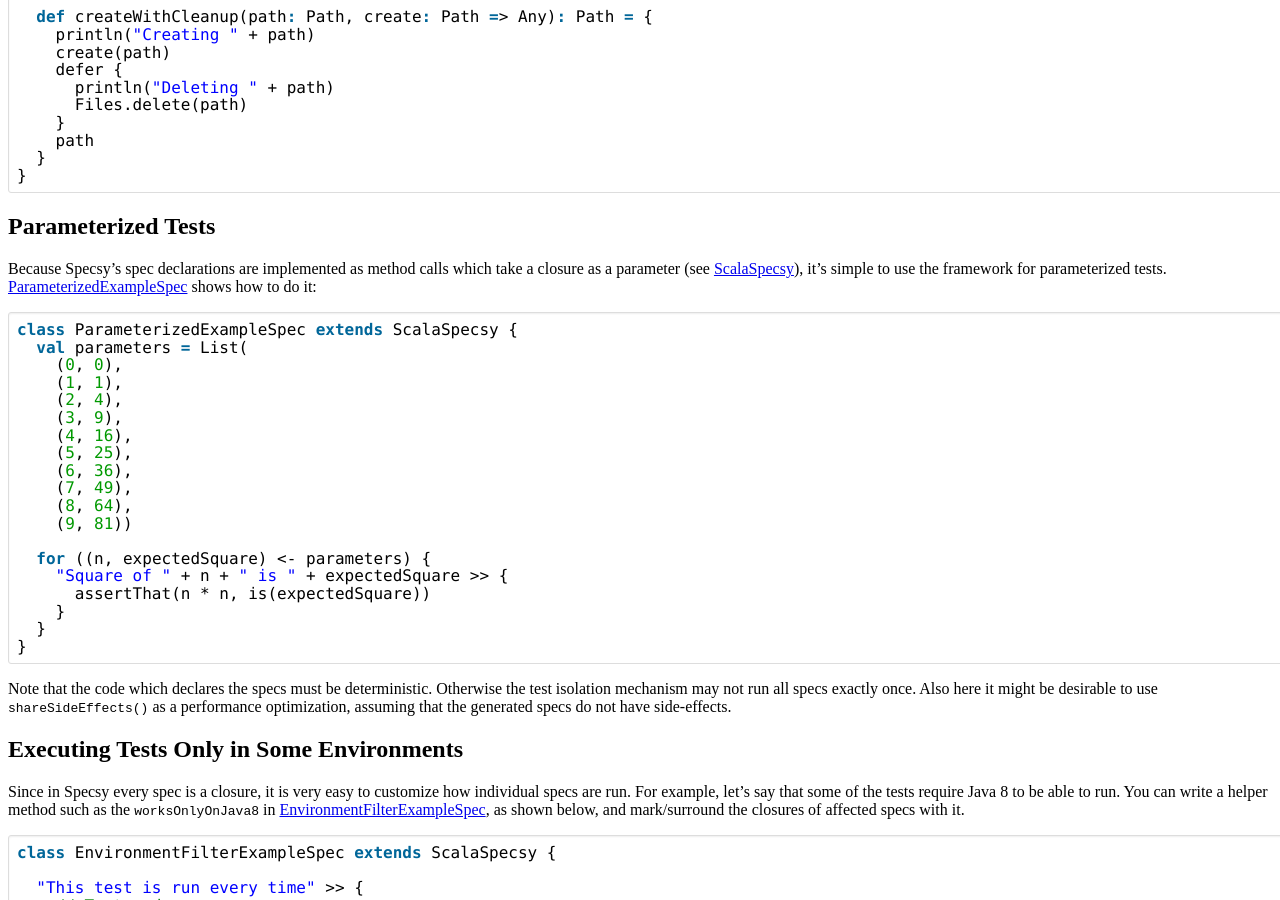
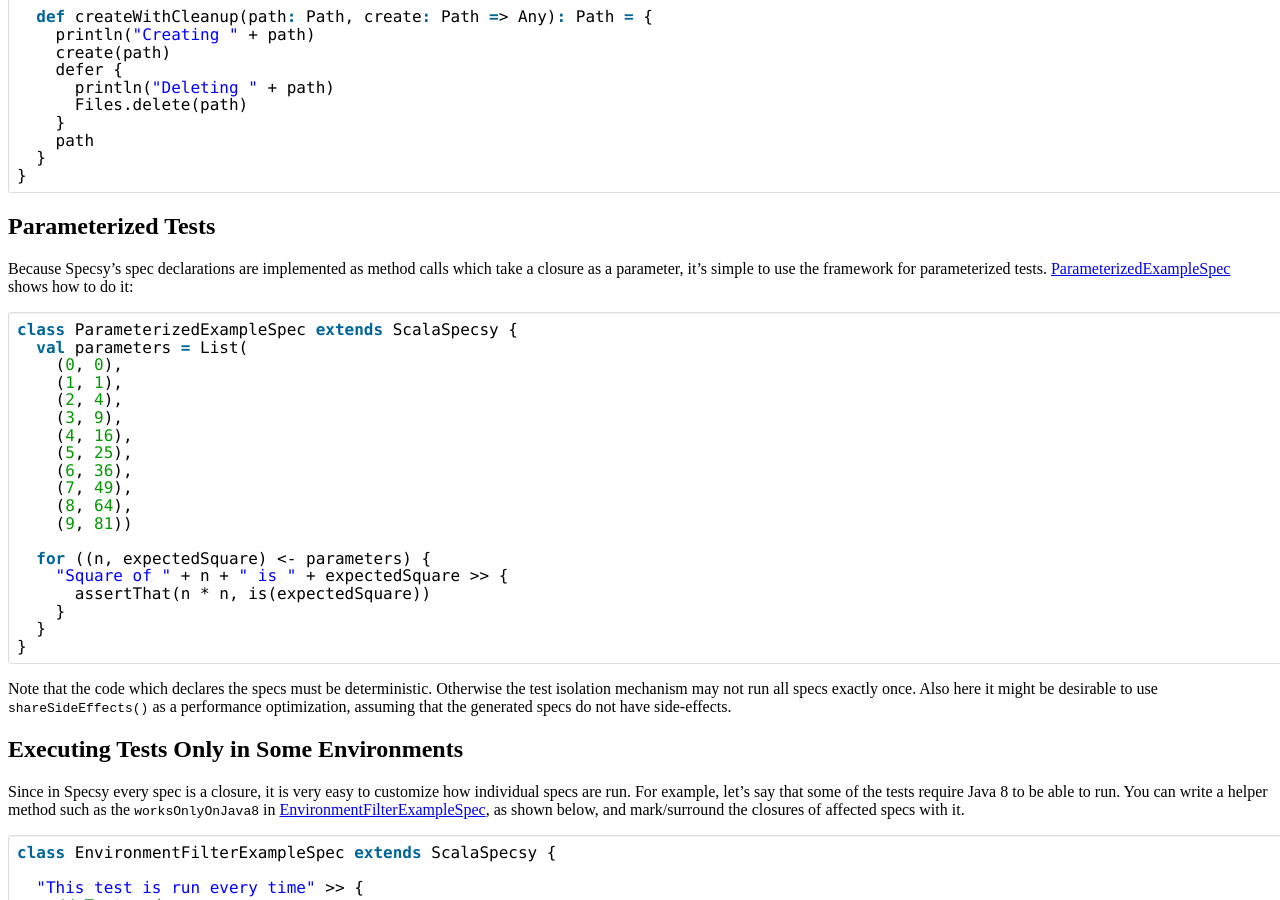
Before and after one commit to luontola/specsy, a Jekyll site: the page built from documentation.md, in a window 1280 px wide and 900 px high, scrolled down 4471 px. Built offline with Jekyll 4.4.1, drawn with Linux system fonts in a browser that asks for light colours.

Commit message:
Fixed links to examples

```diff
--- a/documentation.md
+++ b/documentation.md
@@ -264,7 +264,7 @@
 Parameterized Tests
 -------------------
 
-Because Specsy's spec declarations are implemented as method calls which take a closure as a parameter (see [ScalaSpecsy]), it's simple to use the framework for parameterized tests. [ParameterizedExampleSpec] shows how to do it:
+Because Specsy's spec declarations are implemented as method calls which take a closure as a parameter, it's simple to use the framework for parameterized tests. [ParameterizedExampleSpec] shows how to do it:
 
 <pre class="brush: scala">
 class ParameterizedExampleSpec extends ScalaSpecsy {
@@ -378,12 +378,11 @@
 </pre>
 
 
-[ScalaSpecsy]:                  https://github.com/orfjackal/specsy/blob/master/specsy-scala-parent/src/main/scala/org/specsy/scala/ScalaSpecsy.scala
-[FibonacciSpec]:                https://github.com/orfjackal/specsy/blob/master/specsy-scala-parent/src/test/scala/org/specsy/scala/examples/FibonacciSpec.scala
-[StackSpec]:                    https://github.com/orfjackal/specsy/blob/master/specsy-scala-parent/src/test/scala/org/specsy/scala/examples/StackSpec.scala
-[ShareSideEffectsExampleSpec]:  https://github.com/orfjackal/specsy/blob/master/specsy-scala-parent/src/test/scala/org/specsy/scala/examples/ShareSideEffectsExampleSpec.scala
-[DeferBlocksExampleSpec]:       https://github.com/orfjackal/specsy/blob/master/specsy-scala-parent/src/test/scala/org/specsy/scala/examples/DeferBlocksExampleSpec.scala
-[DeferBlocksExample2Spec]:      https://github.com/orfjackal/specsy/blob/master/specsy-scala-parent/src/test/scala/org/specsy/scala/examples/DeferBlocksExample2Spec.scala
-[ParameterizedExampleSpec]:     https://github.com/orfjackal/specsy/blob/master/specsy-scala-parent/src/test/scala/org/specsy/scala/examples/ParameterizedExampleSpec.scala
-[EnvironmentFilterExampleSpec]: https://github.com/orfjackal/specsy/blob/master/specsy-scala-parent/src/test/scala/org/specsy/scala/examples/EnvironmentFilterExampleSpec.scala
-[PendingUntilFixedExampleSpec]: https://github.com/orfjackal/specsy/blob/master/specsy-scala-parent/src/test/scala/org/specsy/scala/examples/PendingUntilFixedExampleSpec.scala
+[FibonacciSpec]:                https://github.com/orfjackal/specsy/blob/master/specsy-examples/src/test/scala/org/specsy/examples/scala/FibonacciSpec.scala
+[StackSpec]:                    https://github.com/orfjackal/specsy/blob/master/specsy-examples/src/test/scala/org/specsy/examples/scala/StackSpec.scala
+[ShareSideEffectsExampleSpec]:  https://github.com/orfjackal/specsy/blob/master/specsy-examples/src/test/scala/org/specsy/examples/scala/ShareSideEffectsExampleSpec.scala
+[DeferBlocksExampleSpec]:       https://github.com/orfjackal/specsy/blob/master/specsy-examples/src/test/scala/org/specsy/examples/scala/DeferBlocksExampleSpec.scala
+[DeferBlocksExample2Spec]:      https://github.com/orfjackal/specsy/blob/master/specsy-examples/src/test/scala/org/specsy/examples/scala/DeferBlocksExample2Spec.scala
+[ParameterizedExampleSpec]:     https://github.com/orfjackal/specsy/blob/master/specsy-examples/src/test/scala/org/specsy/examples/scala/ParameterizedExampleSpec.scala
+[EnvironmentFilterExampleSpec]: https://github.com/orfjackal/specsy/blob/master/specsy-examples/src/test/scala/org/specsy/examples/scala/EnvironmentFilterExampleSpec.scala
+[PendingUntilFixedExampleSpec]: https://github.com/orfjackal/specsy/blob/master/specsy-examples/src/test/scala/org/specsy/examples/scala/PendingUntilFixedExampleSpec.scala
```
